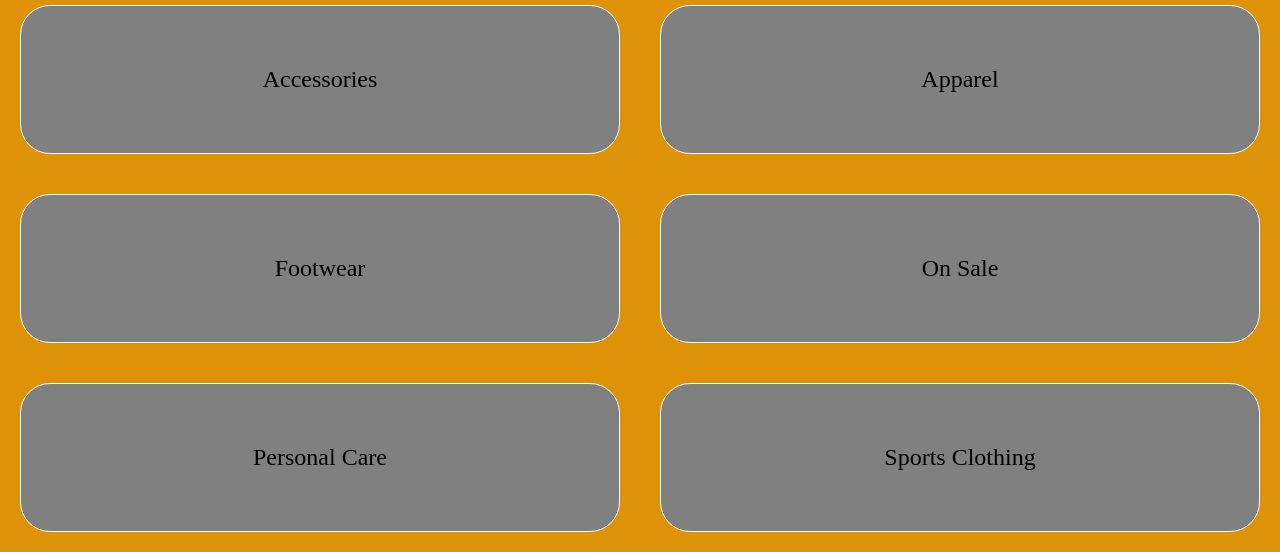
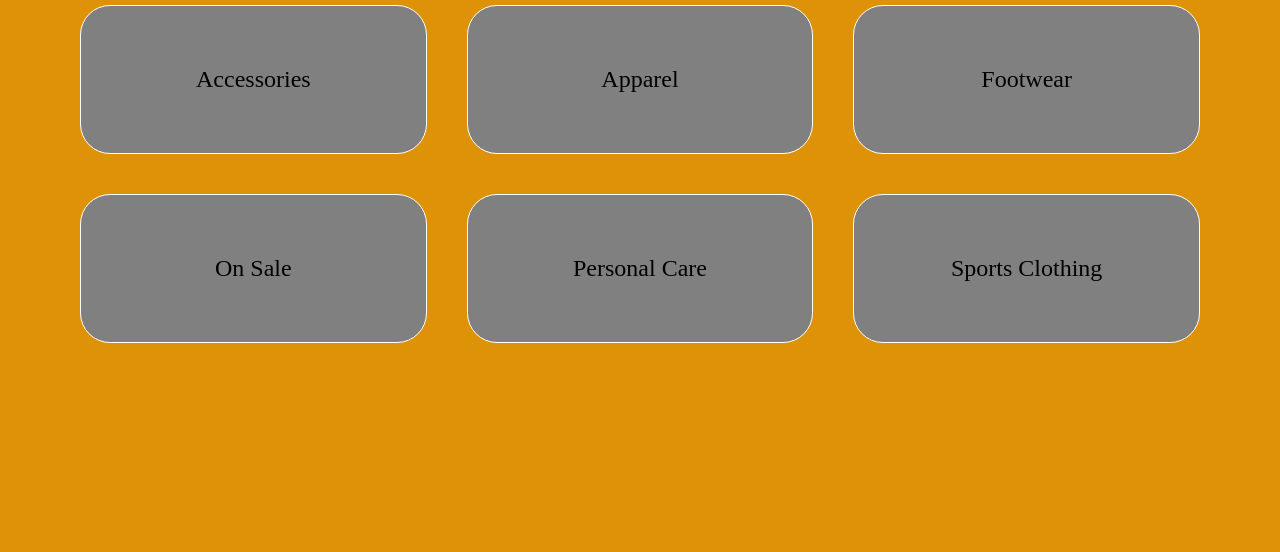
Before and after one commit to JacobVest/statisk_site, a plain HTML site: page katagori.html in a window 1280 px wide. Shown: the part 261-813 px from the top of the page. Drawn offline with Linux system fonts and the light colour scheme.

Commit message:
margin på body

```diff
--- a/generel.css
+++ b/generel.css
@@ -93,9 +93,13 @@ a {
 }
 
 @media (min-width: 799px) {
+  body {
+    margin: 0 60px;
+  }
+
   .katagorier_grid {
     display: grid;
-    grid-template-columns: repeat(2, 1fr);
+    grid-template-columns: repeat(3, 1fr);
   }
   .katagorier {
     max-width: 600px;
```
